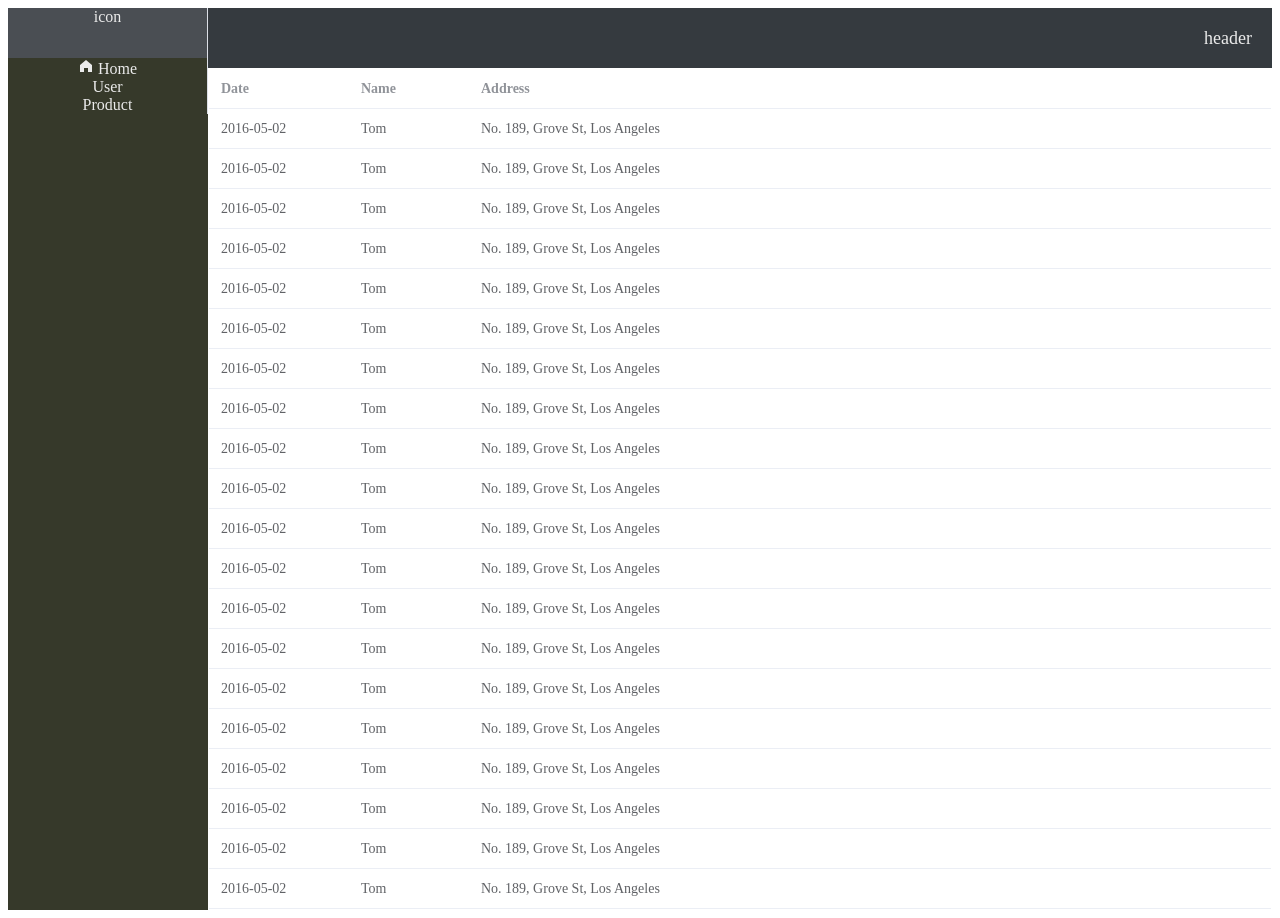
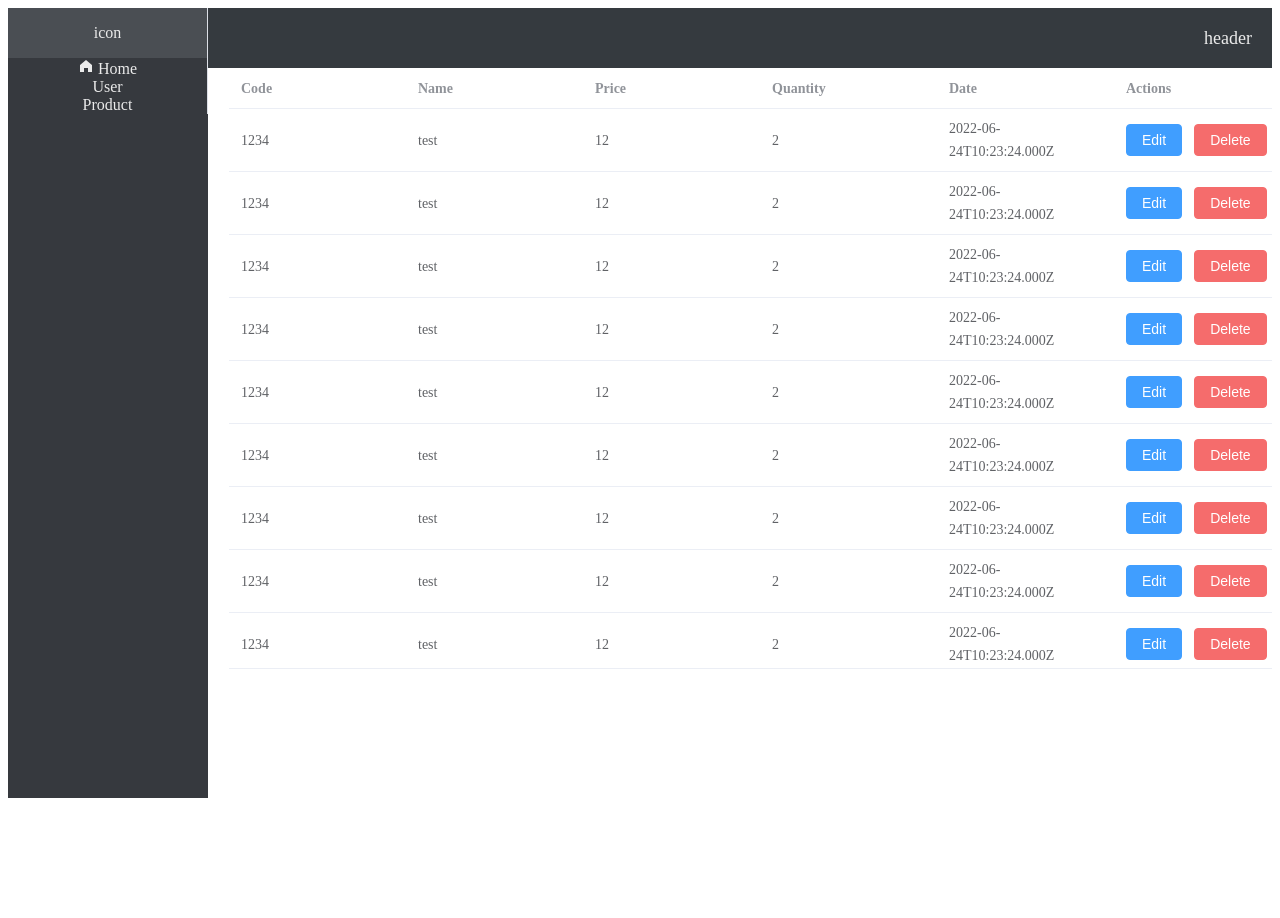
Before and after one commit to zihan1997/My-sku-app_rebuild, a Vue app: page /#/ in a window 1280 px wide. After the commit the page ends 806 px from the top, so only its background shows below. Built offline with nearby package versions, Linux system fonts and the light colour scheme.

Commit message:
- [feat] add Product listing table and style

```diff
--- a/src/components/framework/ContentArea.vue
+++ b/src/components/framework/ContentArea.vue
@@ -1,26 +1,18 @@
 <template>
   <el-main>
-    <el-table :data="tableData">
-      <el-table-column prop="date" label="Date" width="140"></el-table-column>
-      <el-table-column prop="name" label="Name" width="120"></el-table-column>
-      <el-table-column prop="address" label="Address" />
-    </el-table>
+    <ProductListing />
   </el-main>
 </template>
 
 <script>
+
+import ProductListing from "@/components/products/ProductListing";
+
 export default {
   name: "ContentArea",
-  data(){
-    const item = {
-      date: '2016-05-02',
-      name: 'Tom',
-      address: 'No. 189, Grove St, Los Angeles'
-    };
-    return{
-      tableData: Array.from({ length: 20 }).fill(item)
-    }
-  }
+  components: {
+    ProductListing
+  },
 }
 </script>
 
--- a/src/components/framework/Index.vue
+++ b/src/components/framework/Index.vue
@@ -19,20 +19,27 @@ export default {
     MyHeader,
     SideBar,
   },
-  data(){
-
-  }
+  // data(){
+  //
+  // }
 }
 
 
 </script>
 
 <style>
+
+.layout-container {
+  margin: 0 0 0 0;
+}
+
 /* Web Icon */
 #Project-Icon {
+  display: inline-flex;
   height: 50px;
   width: 200px;
-  text-align: center;
+  justify-content: center;
+  align-items: center;
   background-color: rgb(74, 78, 83);
 }
 
@@ -55,7 +62,8 @@ export default {
 .sider {
   display: flex;
   /*margin-top: 100px;*/
-  background-color: rgb(54, 57, 42);
+  background-color: rgb(54, 57, 62);
+  /*height: auto;*/
 }
 .sider ul{
   color: rgb(235, 235, 235);
@@ -66,8 +74,9 @@ export default {
 
 /* Content */
 .layout-container .el-main {
+  margin-bottom: 10px;
   padding: 1px;
-  height: fit-content;
+  height: 90vh;
 }
 
 </style>
--- a/src/components/framework/SideBar.vue
+++ b/src/components/framework/SideBar.vue
@@ -4,7 +4,7 @@
       <el-menu id="Project-Icon">
         icon
       </el-menu>
-      <el-menu>
+      <el-menu >
         <el-icon ><HomeFilled /></el-icon> Home
       </el-menu>
       <el-menu index="2">
--- a/src/components/products/ProductListing.vue
+++ b/src/components/products/ProductListing.vue
@@ -1,11 +1,66 @@
+<template>
+  <el-table
+    :data="products"
+    fixed
+    :width="700"
+    height="600"
+    @row-click="handleRow"
+  >
+    <el-table-column prop="code" label="Code"></el-table-column>
+    <el-table-column prop="name" label="Name"></el-table-column>
+    <el-table-column prop="price" label="Price"></el-table-column>
+    <el-table-column prop="quantity" label="Quantity"></el-table-column>
+    <el-table-column prop="date" label="Date"></el-table-column>
 
+    <el-table-column label="Actions">
+      <template #default="scope">
+        <el-button @click="handleEdit(scope.$index, scope.row)" type="primary">Edit</el-button>
+        <el-button @click="handleDel(scope.$index, scope.row)" type="danger" >Delete</el-button>
+      </template>
+
+    </el-table-column>
+  </el-table>
+</template>
 
 <script>
+
 export default {
-  name: "ProductListing"
+  name: "ProductListing",
+
+  methods: {
+    handleRow(row){
+      if(this.currentRow !== row) this.currentRow = row;
+    },
+    handleEdit(index, row){
+      console.log('edit ' + JSON.stringify(index) + " " + JSON.stringify(row))
+    },
+    handleDel(index, row){
+      console.log('del ' + JSON.stringify(index) + " " + JSON.stringify(row))
+    },
+  },
+
+  data(){
+    const product = {
+          code: '1234',
+          name: 'test',
+          price: 12,
+          quantity: 2,
+          date: new Date().toISOString()
+        };
+    return {
+      currentRow: {},
+      products: Array.from({length: 30}).fill(product)
+    }
+  }
 }
 </script>
 
 <style scoped>
-
+.el-table {
+  margin-left: 20px;
+  margin-right: 20px;
+}
+th div.cell{
+  text-align: center;
+}
 </style>
```
